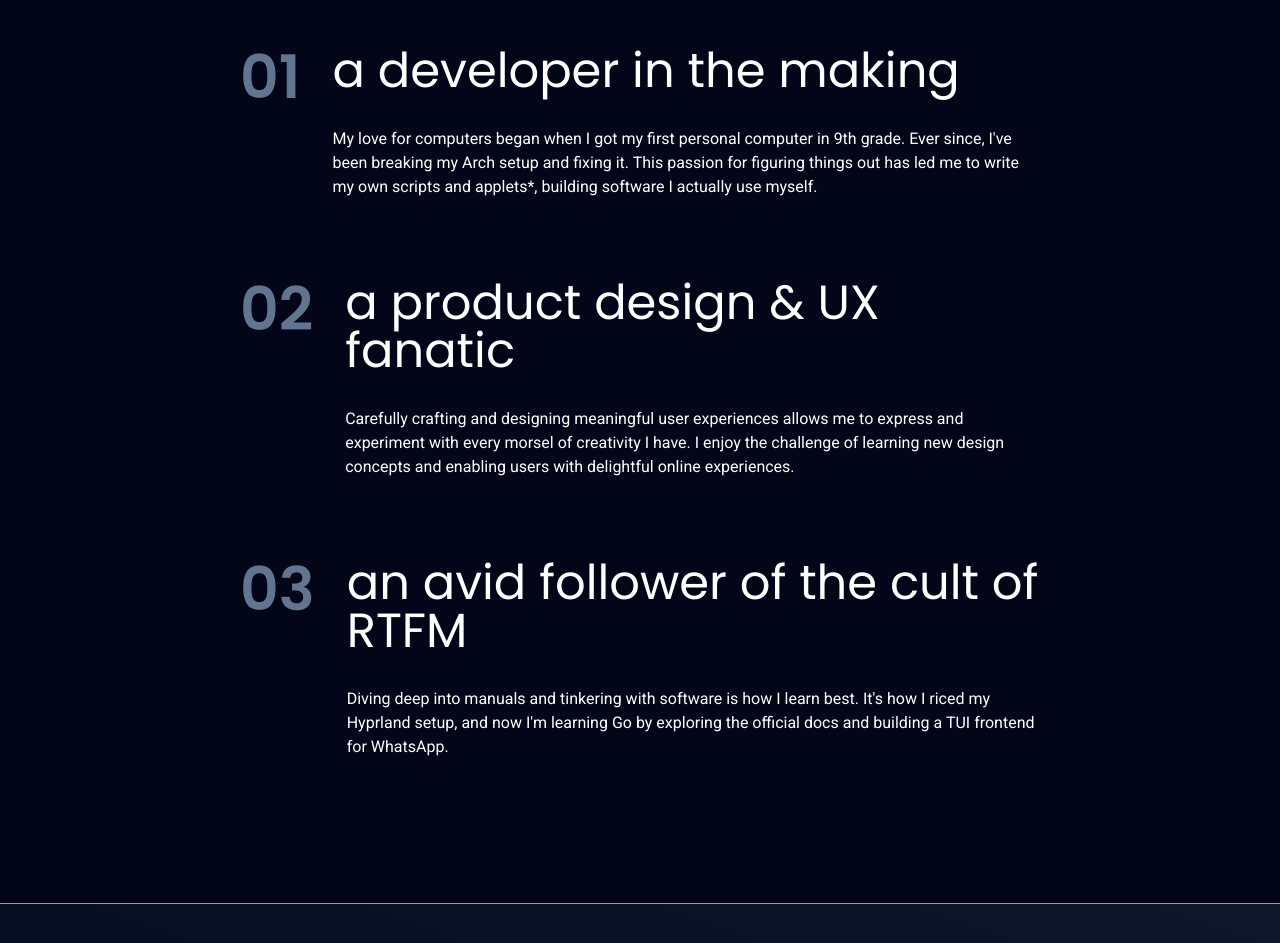
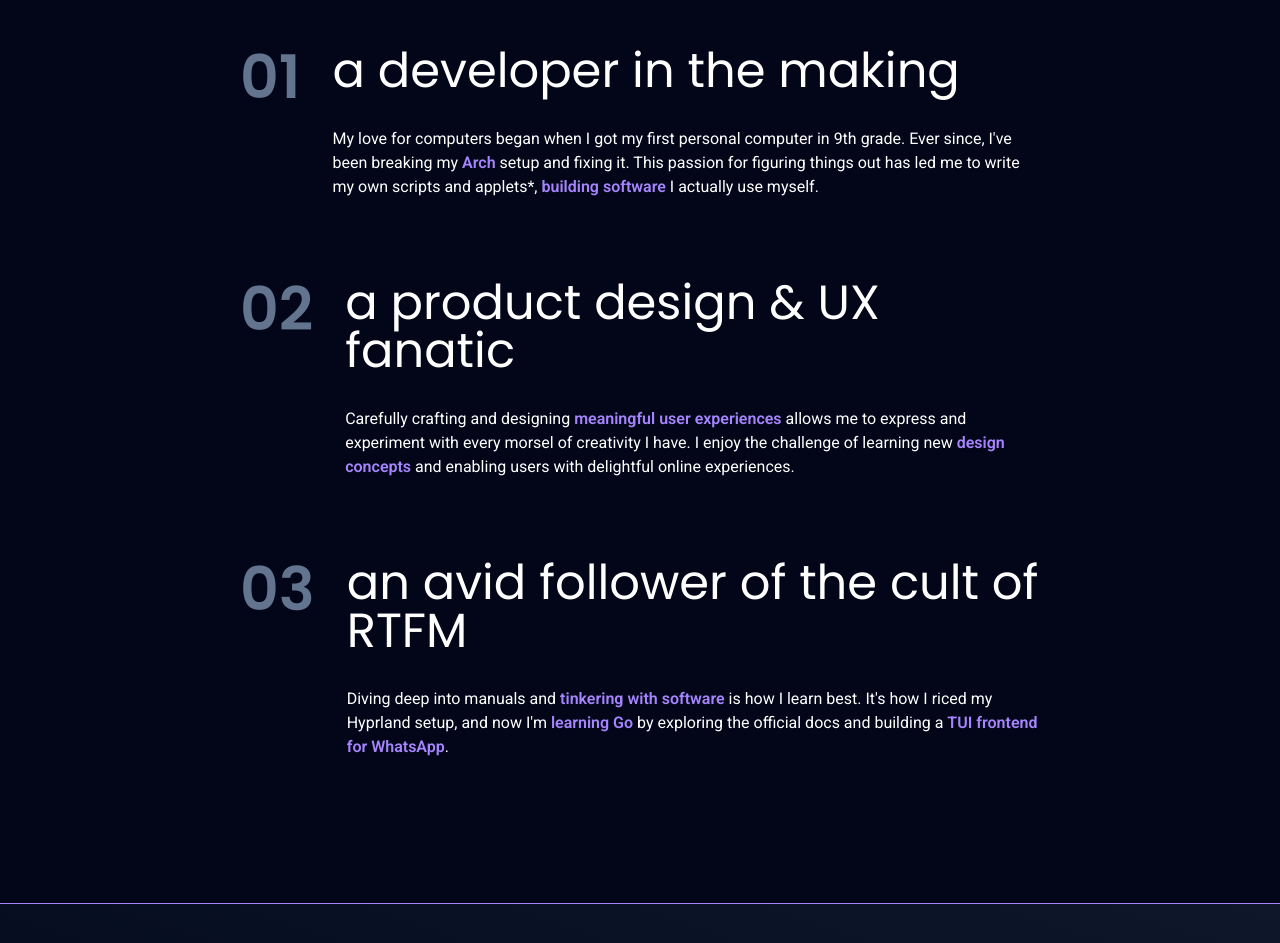
Before and after one commit to suryanshu-09/portfolio, a SvelteKit app: page / in a window 1280 px wide. Shown: the part 3960-4903 px from the top of the page. Built offline with nearby package versions, Linux system fonts and the light colour scheme.

Commit message:
inline html for about me

```diff
--- a/src/components/About.svelte
+++ b/src/components/About.svelte
@@ -3,17 +3,17 @@
 		{
 			name: 'a developer in the making',
 			description:
-				"My love for computers began when I got my first personal computer in 9th grade. Ever since, I've been breaking my Arch setup and fixing it. This passion for figuring things out has led me to write my own scripts and applets*, building software I actually use myself."
+				"My love for computers began when I got my first personal computer in 9th grade. Ever since, I've been breaking my <span class='font-semibold text-violet-400'>Arch</span> setup and fixing it. This passion for figuring things out has led me to write my own scripts and applets*, <span class='font-semibold text-violet-400'>building software</span> I actually use myself."
 		},
 		{
 			name: 'a product design & UX fanatic',
 			description:
-				'Carefully crafting and designing meaningful user experiences allows me to express and experiment with every morsel of creativity I have. I enjoy the challenge of learning new design concepts and enabling users with delightful online experiences.'
+				"Carefully crafting and designing <span class='font-semibold text-violet-400'>meaningful user experiences</span> allows me to express and experiment with every morsel of creativity I have. I enjoy the challenge of learning new <span class='font-semibold text-violet-400'>design concepts</span> and enabling users with delightful online experiences."
 		},
 		{
 			name: 'an avid follower of the cult of RTFM',
 			description:
-				"Diving deep into manuals and tinkering with software is how I learn best. It's how I riced my Hyprland setup, and now I'm learning Go by exploring the official docs and building a TUI frontend for WhatsApp."
+				"Diving deep into manuals and <span class='font-semibold text-violet-400'>tinkering with software</span> is how I learn best. It's how I riced my Hyprland setup, and now I'm <span class='font-semibold text-violet-400'>learning Go</span> by exploring the official docs and building a <span class='font-semibold text-violet-400'>TUI frontend for WhatsApp</span>."
 		}
 	];
 </script>
@@ -42,7 +42,7 @@
 						<h3 class="text-2xl sm:text-3xl md:text-5xl">
 							{me.name}
 						</h3>
-						<p>{me.description}</p>
+						<p>{@html me.description}</p>
 					</div>
 				</div>
 			{/each}
```
